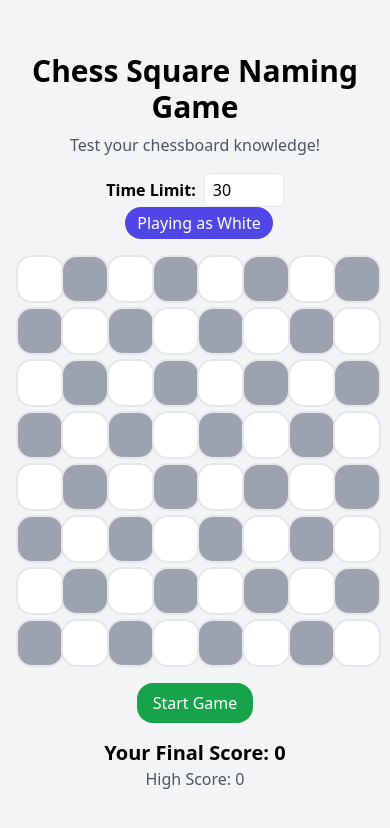
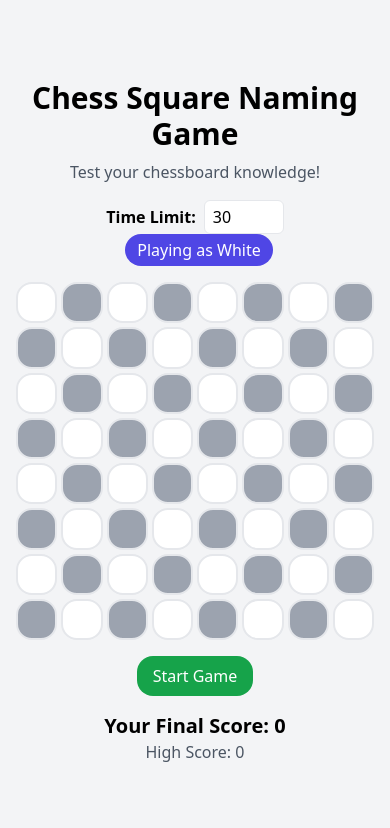
Before and after one commit to eddiesmo/Chess-Coordinate-Trainer, a React (Vite) app: page / in a window 390 px wide. Shown: the top 828 px of the page. Built offline with nearby package versions, Linux system fonts and the light colour scheme.

Commit message:
better support for mobile

```diff
--- a/src/ChessSquareGame.jsx
+++ b/src/ChessSquareGame.jsx
@@ -1,61 +1,81 @@
-import React, { useState, useEffect, useCallback, useRef } from 'react';
-import { motion } from 'framer-motion';
+import React, { useState, useEffect, useCallback, useRef } from "react";
+import { motion } from "framer-motion";
 
-const filesDefault = ['a','b','c','d','e','f','g','h'];
-const ranksDefault = ['1','2','3','4','5','6','7','8'];
+const filesDefault = ["a", "b", "c", "d", "e", "f", "g", "h"];
+const ranksDefault = ["1", "2", "3", "4", "5", "6", "7", "8"];
+
+const squareVariants = {
+  base: {
+    scale: 1,
+    boxShadow: "none",
+    transition: { duration: 0 },
+  },
+  highlighted: {
+    scale: 1,
+    boxShadow: "0 0 0 4px #facc15",
+    transition: { duration: 0 },
+  },
+  incorrect: {
+    scale: [1, 1.2, 1],
+    boxShadow: [
+      "0 0 0 4px #facc15", // yellow
+      "0 0 0 4px #f87171", // red
+      "0 0 0 4px #facc15", // back to yellow
+    ],
+    transition: {
+      duration: 0.5,
+    },
+  },
+};
 
 export default function ChessSquareGame() {
-  const [highlightedSquare, setHighlightedSquare] = useState('');
-  const [userGuess, setUserGuess] = useState('');
+  const [highlightedSquare, setHighlightedSquare] = useState("");
+  const [userGuess, setUserGuess] = useState("");
   const [score, setScore] = useState(0);
   const [highScore, setHighScore] = useState(0);
   const [timeLeft, setTimeLeft] = useState(30);
   const [gameActive, setGameActive] = useState(false);
-  const [guesses, setGuesses] = useState([]); // { square: string, guess: string, isCorrect: boolean }[]
+  const [guesses, setGuesses] = useState([]);
   const [boardFlipped, setBoardFlipped] = useState(false);
   const [customTime, setCustomTime] = useState(30);
-
   // We'll track per-square blink effects: 'incorrect' | null.
   const [squareEffects, setSquareEffects] = useState({});
 
   const inputRef = useRef(null);
 
-  // Generate a random square notation, e.g. "d5".
+  // Generate a random square.
   const getRandomSquare = useCallback(() => {
-    const randomFile = filesDefault[Math.floor(Math.random() * filesDefault.length)];
-    const randomRank = ranksDefault[Math.floor(Math.random() * ranksDefault.length)];
+    const randomFile =
+      filesDefault[Math.floor(Math.random() * filesDefault.length)];
+    const randomRank =
+      ranksDefault[Math.floor(Math.random() * ranksDefault.length)];
     return `${randomFile}${randomRank}`;
   }, []);
 
-  // Start the game
   const startGame = () => {
     setScore(0);
     setTimeLeft(customTime);
     setGameActive(true);
     setHighlightedSquare(getRandomSquare());
-    setUserGuess('');
+    setUserGuess("");
     setGuesses([]);
     setSquareEffects({});
   };
 
-  // End the game
   const endGame = () => {
     setGameActive(false);
-    // Check if we have a new high score
     if (score > highScore) {
       setHighScore(score);
     }
   };
 
-  // Handle user guess
   const handleSubmitGuess = () => {
     if (!gameActive) return;
     const trimmed = userGuess.trim().toLowerCase();
-    if (!trimmed) return; // ignore empty guess
+    if (!trimmed) return;
 
     const isCorrect = trimmed === highlightedSquare;
 
-    // store guess record
     setGuesses((prev) => [
       ...prev,
       {
@@ -73,21 +93,20 @@ export default function ChessSquareGame() {
       // If incorrect, show a quick red blink.
       setSquareEffects((prev) => ({
         ...prev,
-        [highlightedSquare]: 'incorrect',
+        [highlightedSquare]: "incorrect",
       }));
-      // Clear blink after half a second.
       setTimeout(() => {
-        setSquareEffects((prev) => ({
-          ...prev,
-          [highlightedSquare]: null,
-        }));
+        setSquareEffects((prev) => ({ ...prev, [highlightedSquare]: null }));
       }, 500);
     }
 
-    setUserGuess('');
+    setUserGuess("");
+
+    if (inputRef.current) {
+      inputRef.current.focus();
+    }
   };
 
-  // Countdown logic
   useEffect(() => {
     if (!gameActive) return;
     if (timeLeft <= 0) {
@@ -100,46 +119,29 @@ export default function ChessSquareGame() {
     return () => clearInterval(timer);
   }, [timeLeft, gameActive]);
 
-  // Focus the input box when the game starts
   useEffect(() => {
     if (gameActive && inputRef.current) {
       inputRef.current.focus();
     }
   }, [gameActive]);
 
-  // Decide how to render the board visually based on boardFlipped.
-  // If not flipped: ranks go 8->1 top to bottom, files go a->h left to right.
-  // If flipped: ranks go 1->8 top to bottom, files go h->a left to right.
-  const renderedRanks = boardFlipped ? ranksDefault : [...ranksDefault].reverse();
-  const renderedFiles = boardFlipped ? [...filesDefault].reverse() : filesDefault;
+  const renderedRanks = boardFlipped
+    ? ranksDefault
+    : [...ranksDefault].reverse();
+  const renderedFiles = boardFlipped
+    ? [...filesDefault].reverse()
+    : filesDefault;
+  const sideLabel = boardFlipped ? "Playing as Black" : "Playing as White";
 
-  // We'll rename the button text based on boardFlipped. If flipped, you're playing as Black.
-  const sideLabel = boardFlipped ? 'Playing as Black' : 'Playing as White';
-
-  // We'll define variants for squares using framer-motion.
-  // We'll highlight in yellow for normal highlight, or blink red if incorrect.
-  // We remove any transition or scale for highlight to be instant.
-  const squareVariants = {
-    base: {
-      scale: 1,
-      boxShadow: 'none',
-    },
-    highlighted: {
-      scale: 1,
-      boxShadow: '0 0 0 4px #facc15',
-      transition: { duration: 0 },
-    },
-    incorrect: {
-      scale: [1, 1.1, 1],
-      boxShadow: [
-        '0 0 0 4px #facc15', // yellow
-        '0 0 0 4px #f87171', // red-400
-        '0 0 0 4px #facc15',
-      ],
-      transition: {
-        duration: 0.3,
-      },
-    },
+  const getSquareVariant = (square) => {
+    const isHighlighted = square === highlightedSquare;
+    const effect = squareEffects[square];
+    if (isHighlighted && effect === "incorrect") {
+      return "incorrect";
+    } else if (isHighlighted) {
+      return "highlighted";
+    }
+    return "base";
   };
 
   return (
@@ -185,31 +187,21 @@ export default function ChessSquareGame() {
         </button>
       </div>
 
-      <div className="grid grid-cols-8 gap-1">
+      <div className="w-full max-w-sm sm:max-w-[30rem] grid grid-cols-8 gap-1">
         {renderedRanks.map((rank, rankIndex) => (
           <React.Fragment key={rank}>
             {renderedFiles.map((file, fileIndex) => {
               const square = `${file}${rank}`;
-              const isHighlighted = square === highlightedSquare;
-              const effect = squareEffects[square]; // 'incorrect' | null
-
-              // Light/dark background color (checker pattern)
-              const bgColor = (rankIndex + fileIndex) % 2 === 0 ? 'bg-white' : 'bg-gray-400';
-
-              let variant = 'base';
-              if (isHighlighted && effect === 'incorrect') {
-                variant = 'incorrect';
-              } else if (isHighlighted) {
-                variant = 'highlighted';
-              }
-
+              const bgColor =
+                (rankIndex + fileIndex) % 2 === 0 ? "bg-white" : "bg-gray-400";
               return (
                 <motion.div
                   key={square}
-                  className={`relative w-12 h-12 flex items-center justify-center text-sm font-semibold ${bgColor} border-2 border-gray-200 rounded-2xl`}
+                  role="presentation"
+                  className={`aspect-square ${bgColor} border-2 border-gray-200 rounded-2xl flex items-center justify-center text-sm font-semibold`}
                   variants={squareVariants}
                   initial="base"
-                  animate={variant}
+                  animate={getSquareVariant(square)}
                 />
               );
             })}
@@ -227,17 +219,11 @@ export default function ChessSquareGame() {
             value={userGuess}
             onChange={(e) => setUserGuess(e.target.value)}
             onKeyDown={(e) => {
-              if (e.key === 'Enter') {
+              if (e.key === "Enter") {
                 handleSubmitGuess();
               }
             }}
           />
-          <button
-            onClick={handleSubmitGuess}
-            className="px-3 py-1 bg-blue-600 text-white rounded-2xl hover:bg-blue-500"
-          >
-            Submit
-          </button>
         </div>
       )}
 
@@ -264,7 +250,8 @@ export default function ChessSquareGame() {
             {guesses.map((g, idx) => (
               <li key={idx} className="flex justify-between items-center">
                 <span>
-                  Square: <strong>{g.square}</strong>, Your Guess: <strong>{g.guess}</strong>
+                  Square: <strong>{g.square}</strong>, Your Guess:{" "}
+                  <strong>{g.guess}</strong>
                 </span>
                 {g.isCorrect ? (
                   <span className="text-green-600 font-semibold">Correct</span>
```
